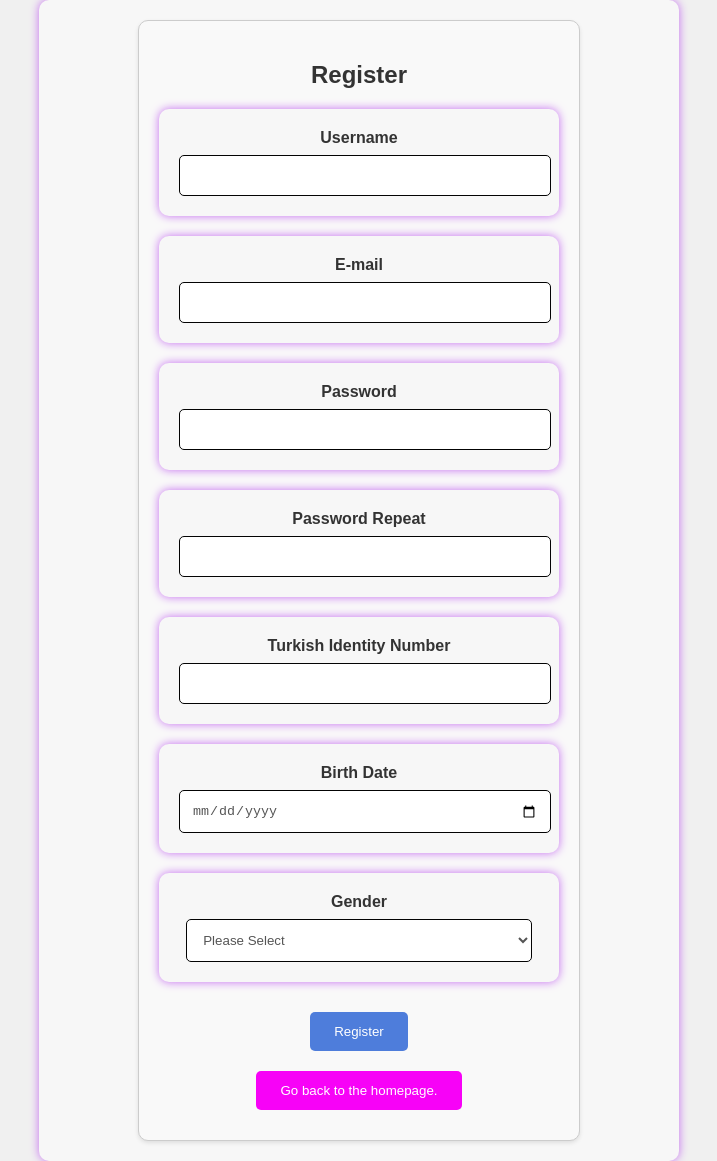
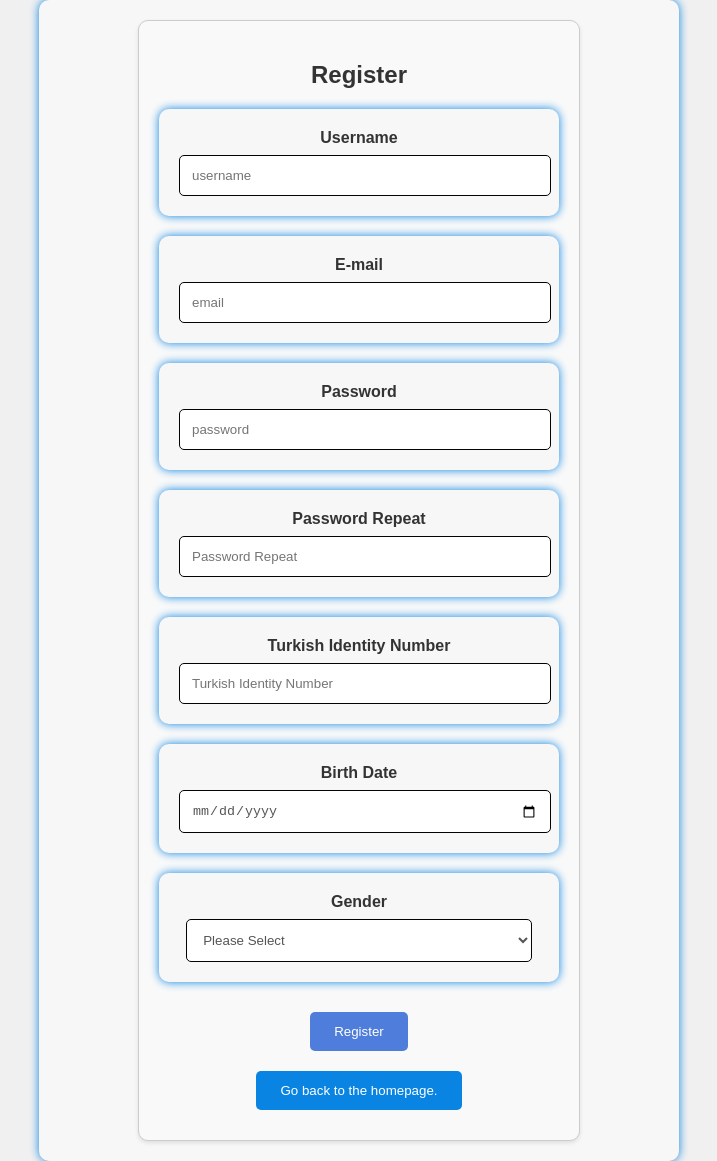
Before and after one commit to alirizaalp/BusWebsite, a React (Create React App) app in the folder bustate/: page /signUp in a window 1280 px wide. Shown: the whole page, without its empty margins (281-998 px from the left). Built offline with nearby package versions, Linux system fonts and the light colour scheme.

Commit message:
placeholder

```diff
--- a/bustate/src/homepage/Hakkında.css
+++ b/bustate/src/homepage/Hakkında.css
@@ -2,7 +2,7 @@ div {
     background-color: #f7f7f7;
     padding: 20px;
     border-radius: 10px;
-    box-shadow: 0px 0px 10px #c56cf0;
+    box-shadow: 0px 0px 10px #0984e3;
     text-align: center;
     max-width: 600px;
     margin: 0 auto;
--- a/bustate/src/homepage/Hakkında.js
+++ b/bustate/src/homepage/Hakkında.js
@@ -9,8 +9,10 @@ const Hakkında = () => {
       <p>Welcome! You can travel as much as you want in your bus company, we take you around both normally and to your destinations...</p>
       <p>You can choose between bus services, choose seats and make payments through the application.</p>
       <p>If you encounter a problem during the payment process, we recommend that you contact customer service.</p>
+      <p>Communication:alirizaa.alp@gmail.com</p>
       <p>Everyone who prefers our company seems to have a good trip and good passengers. To be chosen in our next trip..!</p>
     </div>
+
   );
 };
 
--- a/bustate/src/homepage/HomePage.css
+++ b/bustate/src/homepage/HomePage.css
@@ -27,7 +27,7 @@
 .welcome-text {
   font-size: 36px;
   margin-bottom: 20px;
-  color: #cd84f1;
+  color: #0984e3;
   text-transform: uppercase;
   font-family: 'Arial', sans-serif;
   letter-spacing: 2px;
@@ -50,5 +50,5 @@
 }
 
 .link-button:hover {
-  background-color: #cd84f1;;
+  background-color: #0984e3;
 }
--- a/bustate/src/seferler/SeferlerListesi.js
+++ b/bustate/src/seferler/SeferlerListesi.js
@@ -111,6 +111,7 @@ function SeferlerListesi({ seferler }) {
           <form>
             <label>Card Number:</label>
             <input
+             placeholder="Card Number"
               type="text"
               name="kartNo"
               value={odemeBilgileri.kartNo}
@@ -118,6 +119,7 @@ function SeferlerListesi({ seferler }) {
             />
             <label>Expiration Date:</label>
             <input
+              placeholder="Expiration Date"
               type="text"
               name="sonKullanimTarihi"
               value={odemeBilgileri.sonKullanimTarihi}
@@ -125,6 +127,7 @@ function SeferlerListesi({ seferler }) {
             />
             <label>CVC:</label>
             <input
+              placeholder="CVC"
               type="text"
               name="cvc"
               value={odemeBilgileri.cvc}
--- a/bustate/src/signup/Login.js
+++ b/bustate/src/signup/Login.js
@@ -5,8 +5,20 @@ function Login() {
     const navigate = useNavigate();
     return(
         <div>
-           SignUp daki kayıtlı bilgilerini, kişi e-posta ve şifresiyle buraya girebilecek.
-           <br/>
+          {/* Basit bir şekilde buraya da kullanıcı verileri cekilecek.*/}
+           <label htmlFor="username">Username</label>
+          <input
+            placeholder="username"
+            type="text"
+            id="username"
+            name="username"/>
+            <br></br>
+             <label htmlFor="password">Password</label>
+          <input
+            placeholder="password"
+            type="password"
+            id="password"
+            name="password"/>
            <div><button onClick={() => navigate(-1)}>Go back to the homepage.</button></div>
         </div>
 
--- a/bustate/src/signup/SignUp.css
+++ b/bustate/src/signup/SignUp.css
@@ -64,11 +64,11 @@ button[type="submit"]:hover {
 }
 
 button[type="button"] {
-  background-color: #f702f7;
+  background-color: #0984e3;
 }
 
 button[type="button"]:hover {
-  background-color: #f905e4;
+  background-color: #0984e3;
 }
 
 
--- a/bustate/src/signup/SignUp.js
+++ b/bustate/src/signup/SignUp.js
@@ -112,6 +112,7 @@ const Signup = () => {
         <div className={`form-group ${errors.username ? 'error' : ''}`}>
           <label htmlFor="username">Username</label>
           <input
+            placeholder="username"
             type="text"
             id="username"
             name="username"
@@ -122,6 +123,7 @@ const Signup = () => {
         <div className={`form-group ${errors.email ? 'error' : ''}`}>
           <label htmlFor="email">E-mail</label>
           <input
+            placeholder="email"
             type="email"
             id="email"
             name="email"
@@ -132,6 +134,7 @@ const Signup = () => {
         <div className={`form-group ${errors.password ? 'error' : ''}`}>
           <label htmlFor="password">Password</label>
           <input
+            placeholder="password"
             type="password"
             id="password"
             name="password"
@@ -142,6 +145,7 @@ const Signup = () => {
         <div className={`form-group ${errors.passwordRepeat ? 'error' : ''}`}>
           <label htmlFor="passwordRepeat">Password Repeat</label>
           <input
+            placeholder="Password Repeat"
             type="password"
             id="passwordRepeat"
             name="passwordRepeat"
@@ -152,6 +156,7 @@ const Signup = () => {
         <div className={`form-group ${errors.tc ? 'error' : ''}`}>
           <label htmlFor="tc">Turkish Identity Number</label>
           <input
+            placeholder="Turkish Identity Number"
             type="text"
             id="tc"
             name="tc"
@@ -162,6 +167,7 @@ const Signup = () => {
         <div className={`form-group ${errors.birthDate ? 'error' : ''}`}>
           <label htmlFor="birthDate">Birth Date</label>
           <input
+            placeholder="Birt Date"
             type="date"
             id="birthDate"
             name="birthDate"
@@ -172,6 +178,7 @@ const Signup = () => {
         <div className={`form-group ${errors.gender ? 'error' : ''}`}>
           <label htmlFor="gender">Gender</label>
           <select
+            placeholder="Gender"
             id="gender"
             name="gender"
             value={formData.gender}
```
